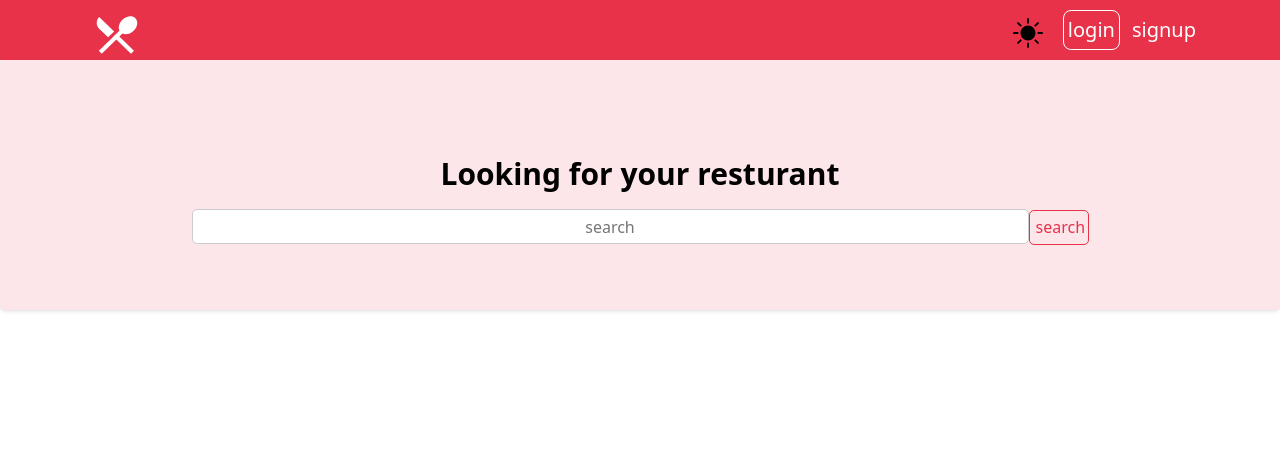
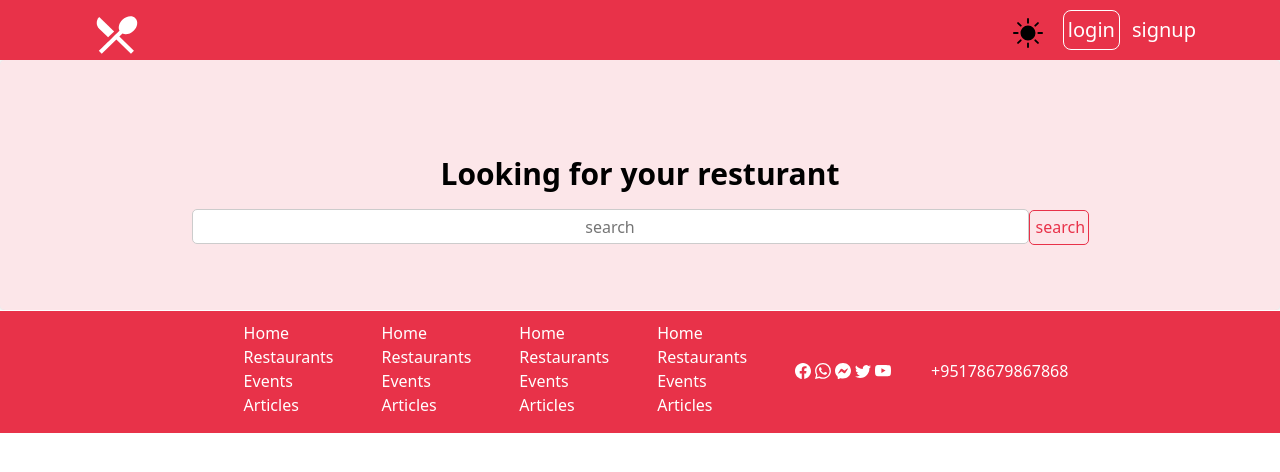
Before and after one commit to mmt20/nextjs-restaurant, a Next.js app: page / in a window 1280 px wide. Shown: the top 472 px of the page. Built offline with nearby package versions, Linux system fonts and the light colour scheme.

Commit message:
feat(footer): add footer component

```diff
--- a/app/common/footer.tsx
+++ /dev/null
@@ -1,5 +0,0 @@
-const Footer = () => {
-  return <div className="nav-bar w-100 ">Footer</div>;
-};
-
-export default Footer;
--- /dev/null
+++ b/app/common/footer/footer.module.css
@@ -0,0 +1,20 @@
+.footer {
+  background-color: var(--primary-color);
+  bottom: 0;
+  height: 100%;
+  width: 100%;
+  border-top: 0.5px solid white;
+  color: white;
+  padding-top: 10px;
+  text-align: start;
+}
+
+.list {
+  list-style: none;
+  cursor: pointer;
+}
+
+.icon-item {
+  margin: 6px;
+  cursor: pointer;
+}
--- /dev/null
+++ b/app/common/footer/footer.tsx
@@ -0,0 +1,44 @@
+import styles from "./footer.module.css";
+import { BsFacebook, BsWhatsapp, BsMessenger, BsTwitter, BsYoutube } from "react-icons/bs";
+
+const { footer, list, iconItem } = styles;
+const icons = [BsFacebook, BsWhatsapp, BsMessenger, BsTwitter, BsYoutube];
+const menuLinks = ["Home", "Restaurants", "Events", "Articles"];
+
+const FooterLinks = ({ links }: { links: string[] }) => (
+  <ul className={list}>
+    {links.map((link, idx) => (
+      <li key={idx}>{link}</li>
+    ))}
+  </ul>
+);
+
+const FooterIcons = () => {
+  return (
+    <ul className={`${list} d-flex justify-content-center gap-1  `}>
+      {icons.map((Icon, idx) => (
+        <li className={iconItem} key={idx}>
+          <Icon />
+        </li>
+      ))}
+    </ul>
+  );
+};
+
+const Footer = () => {
+  return (
+    <footer className={footer}>
+      <div className="container d-flex flex-column flex-lg-row justify-content-center align-items-center gap-3">
+        {Array(4)
+          .fill(null)
+          .map((_, idx) => (
+            <FooterLinks key={idx} links={menuLinks} />
+          ))}
+        <FooterIcons />
+        <p className="ms-4 mt-1">+95178679867868</p>
+      </div>
+    </footer>
+  );
+};
+
+export default Footer;
--- a/app/layout.tsx
+++ b/app/layout.tsx
@@ -6,6 +6,7 @@ import Navbar from "./common/nav-bar/nav-bar";
 import "./globals.css";
 import "bootstrap/dist/css/bootstrap.min.css";
 import DarkMode from "./utils/dark-mode";
+import Footer from "./common/footer/footer";
 
 const lato = Lato({
   subsets: ["latin"],
@@ -24,10 +25,11 @@ export default function RootLayout({
 }>) {
   return (
     <html lang="en" suppressHydrationWarning>
-      <body className={`${lato.variable} `}>
+      <body className={lato.variable} suppressHydrationWarning>
         <DarkMode>
           <Navbar />
           {children}
+          <Footer />
         </DarkMode>
       </body>
     </html>
```
